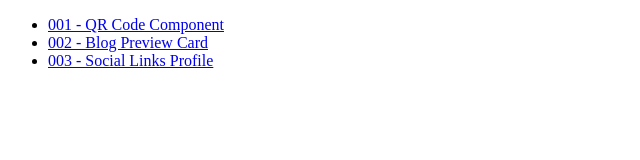
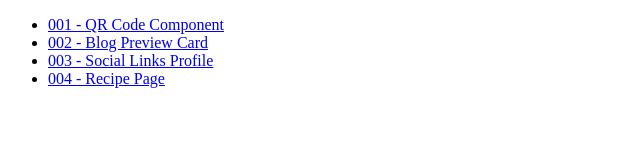
Before and after one commit to rkeppler42/frontendmentor, a plain HTML site: page index.html in a window 1280 px wide. Shown: the whole page, without its empty margins (0-640 px from the left). Drawn offline with Linux system fonts and the light colour scheme.

Commit message:
feat: add recipe page to projects list
- Update index.html with link to new project
- Maintain consistent numbering format

```diff
--- a/index.html
+++ b/index.html
@@ -18,6 +18,9 @@
           >003 - Social Links Profile</a
         >
       </li>
+      <li>
+        <a href="004-recipe-page/index.html">004 - Recipe Page</a>
+      </li>
     </ul>
   </body>
 </html>
```
